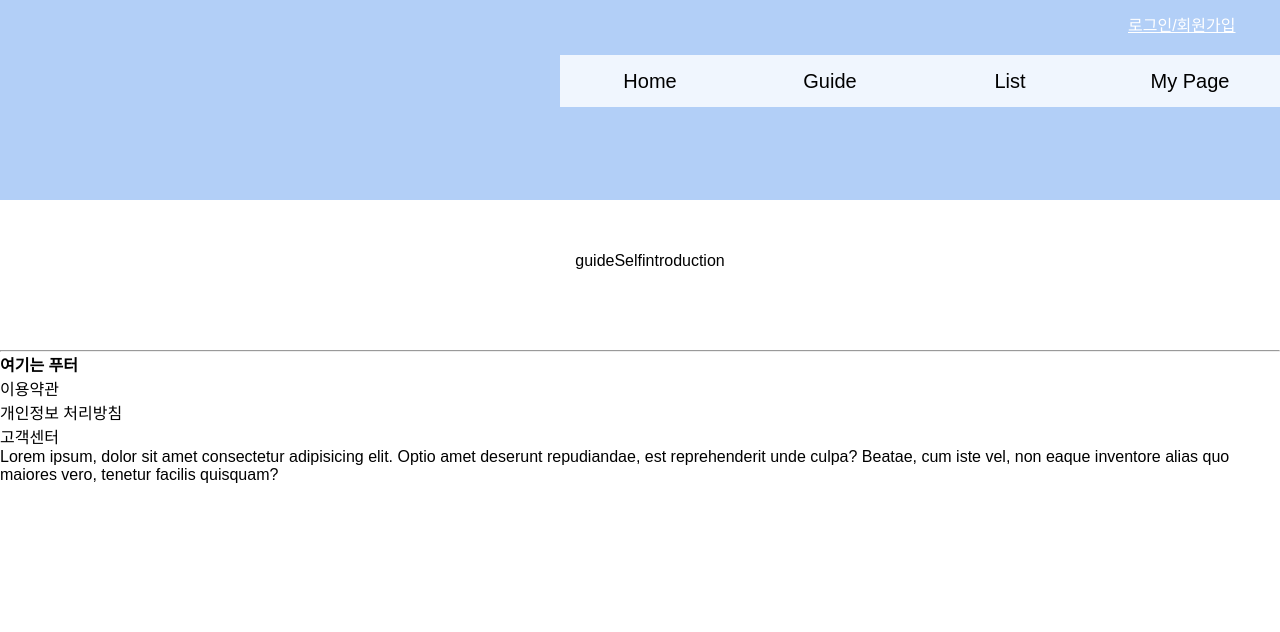
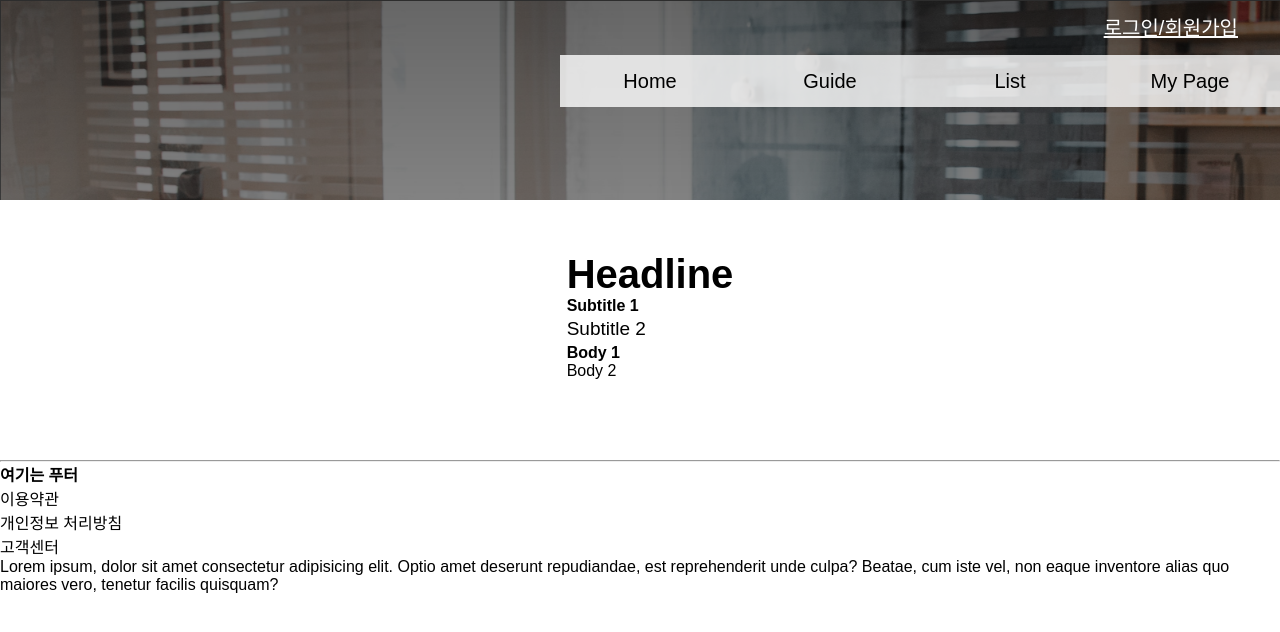
Before and after one commit to Kim-Hyunjo/MoZIP, a React (Create React App) app in the folder front/: page /guide/selfintroduction in a window 1280 px wide. Shown: the top 632 px of the page. Built offline with nearby package versions, Linux system fonts and the light colour scheme.

Commit message:
feat: additional css changes

```diff
--- a/front/src/App.css
+++ b/front/src/App.css
@@ -12,7 +12,11 @@ header {
   margin: 0px auto;
   width: 100%;
   height: 200px;
-  background-color: #b2cff7;
+  background-image: url("images/banner2@2x.png");
+  position: absolute;
+}
+header nav #list{
+
   position: fixed;
 }
 .body #wrapper {
--- /dev/null
+++ b/front/src/pages/about/guide.css
@@ -0,0 +1,4 @@
+.fonts{
+    margin: 0;
+    padding: 0;
+}
--- a/front/src/pages/about/guideSelfintroduction.tsx
+++ b/front/src/pages/about/guideSelfintroduction.tsx
@@ -6,10 +6,16 @@ import {
     Switch,
     NavLink,
   } from 'react-router-dom';
+  import './guide.css';
+
 const guideSelfintroduction = () => {
   return(
     <div>
-      guideSelfintroduction
+      <h2 className="fonts">Headline</h2>
+      <h3 className="fonts">Subtitle 1</h3>
+      <h4 className="fonts">Subtitle 2</h4>
+      <h5 className="fonts">Body 1</h5>
+      <div className="fonts">Body 2</div>
     </div>
   )
 }
--- a/front/src/pages/list/tab.css
+++ b/front/src/pages/list/tab.css
@@ -1,10 +1,8 @@
-
 #horizontal_list{
     display: flex;
     align-items: center;
     justify-content: center;
 }
-
 #horizontal_list li{
     height: 100%;
     display: flex;
@@ -18,14 +16,10 @@
     opacity: 0.36;
 }
 #horizontal_list li:hover{
-
     opacity: 1;
-
 }
-
 #horizontal_list li img{
     width: 80px;
-
 }
 li .border {
     width: 100%;
--- a/front/src/pages/mypage/button.css
+++ b/front/src/pages/mypage/button.css
@@ -403,9 +403,12 @@
   text-decoration: underline;
   color: white;
   padding: 12px;
-  width: 110px;
+  width: 200px;
   right: 30px;
   position: fixed;
+  text-align: right;
+  font-size: 20px;
+  text-shadow: 0px 3px 6px rgba(0, 0, 0, 0.12);;
 }
 #button_login span {
   color: white;
```
Also changed, not shown: front/src/Test/home.css (+0 -3 lines).
